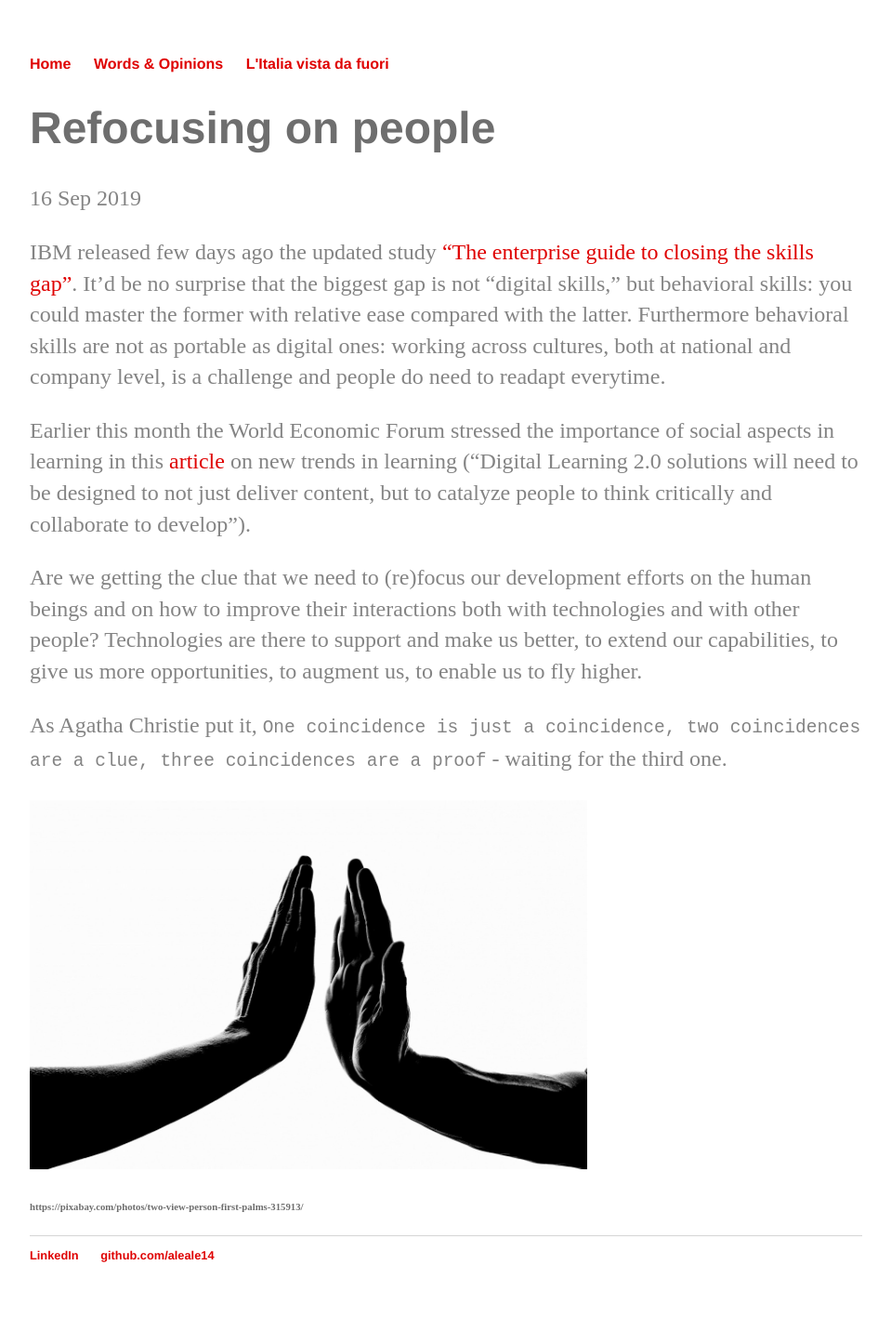
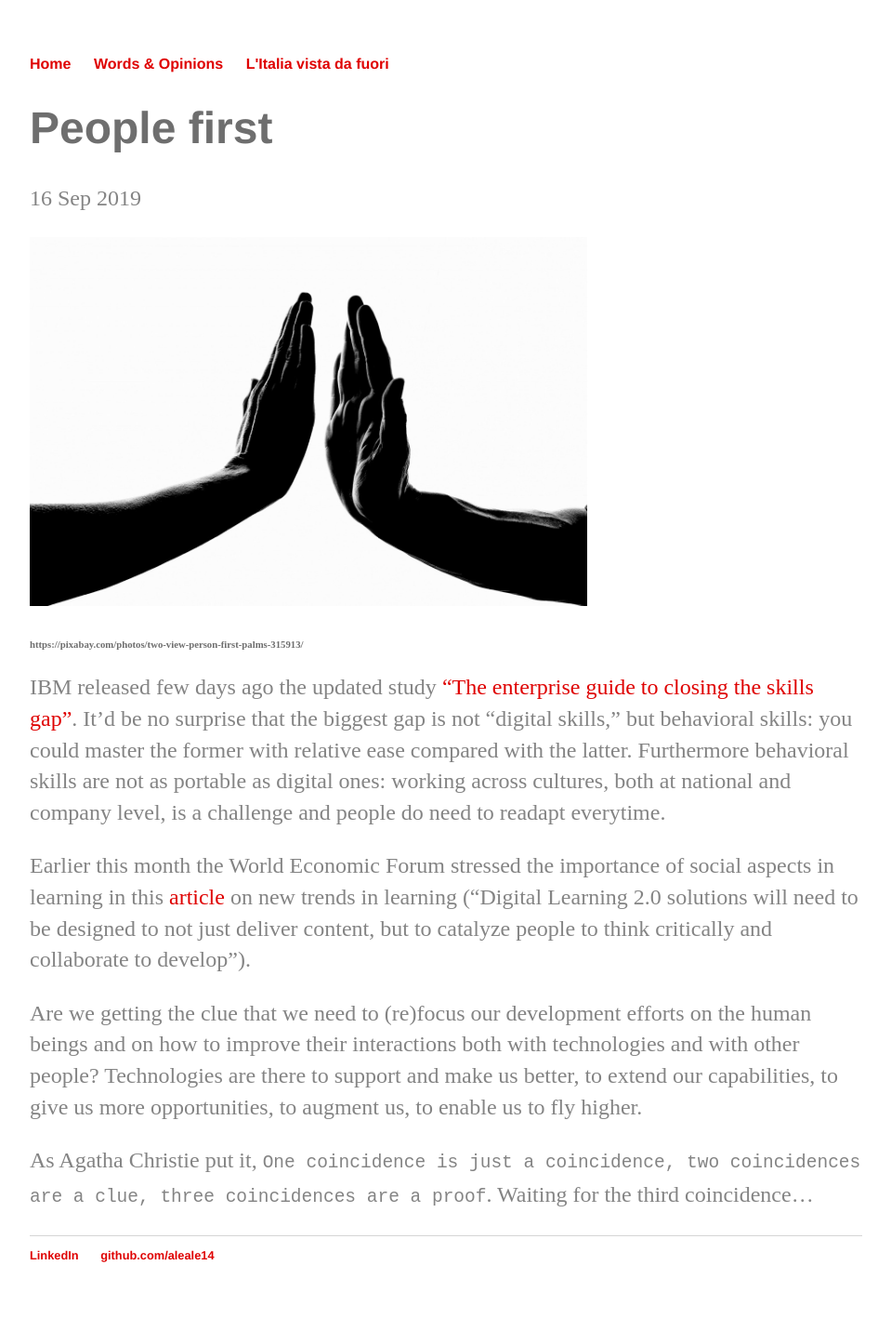
Before and after one commit to aleale14/aleale14.github.io, a Jekyll site: the page built from _posts/read/2019-09-16-people-first.md, in a window 1280 px wide. Shown: the whole page at 93% size, without its empty margins (160-1119 px from the left). Built offline with Jekyll 4.4.1, drawn with Linux system fonts in a browser that asks for light colours.

Commit message:
corrected title and repositioned image

```diff
--- a/_posts/read/2019-09-16-people-first.md
+++ b/_posts/read/2019-09-16-people-first.md
@@ -1,10 +1,13 @@
 ---
 published: true
 layout: post
-title: Refocusing on people
+title: People first
 secondary: read
 permalink: peoplefirst
 ---
+<img src="/images/hands.jpg" alt="Hands" width="600"/>
+
+###### https://pixabay.com/photos/two-view-person-first-palms-315913/
 
 IBM released few days ago the updated study ["The enterprise guide to closing the skills gap"](https://www.ibm.com/thought-leadership/institute-business-value/report/closing-skills-gap).
 It'd be no surprise that the biggest gap is not “digital skills,” but behavioral skills: you could master the former with relative ease compared with the latter. Furthermore behavioral skills are not as portable as digital ones: working across cultures, both at national and company level, is a challenge and people do need to readapt everytime.
@@ -13,8 +16,5 @@ Earlier this month the World Economic Forum stressed the importance of social as
 
  Are we getting the clue that we need to (re)focus our development efforts on the human beings and on how to improve their interactions both with technologies and with other people? Technologies are there to support and make us better, to extend our capabilities, to give us more opportunities, to augment us, to enable us to fly higher.
 
-As Agatha Christie put it, `One coincidence is just a coincidence, two coincidences are a clue, three coincidences are a proof` - waiting for the third one.
-
-<img src="/images/hands.jpg" alt="Hands" width="600"/>
-
-###### https://pixabay.com/photos/two-view-person-first-palms-315913/
+As Agatha Christie put it, `One coincidence is just a coincidence, two coincidences are a clue, three coincidences are a proof`.
+Waiting for the third coincidence...
```
